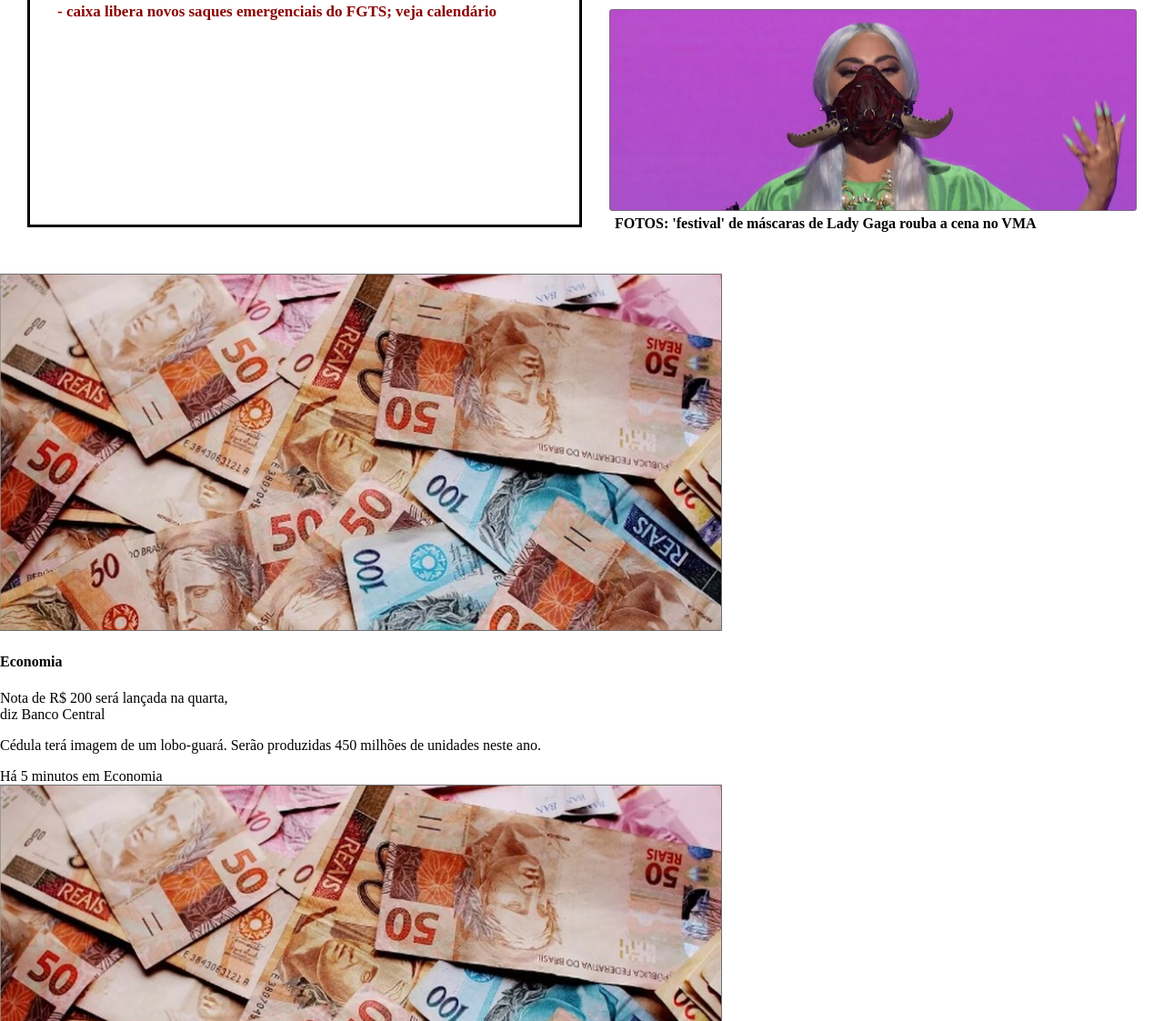
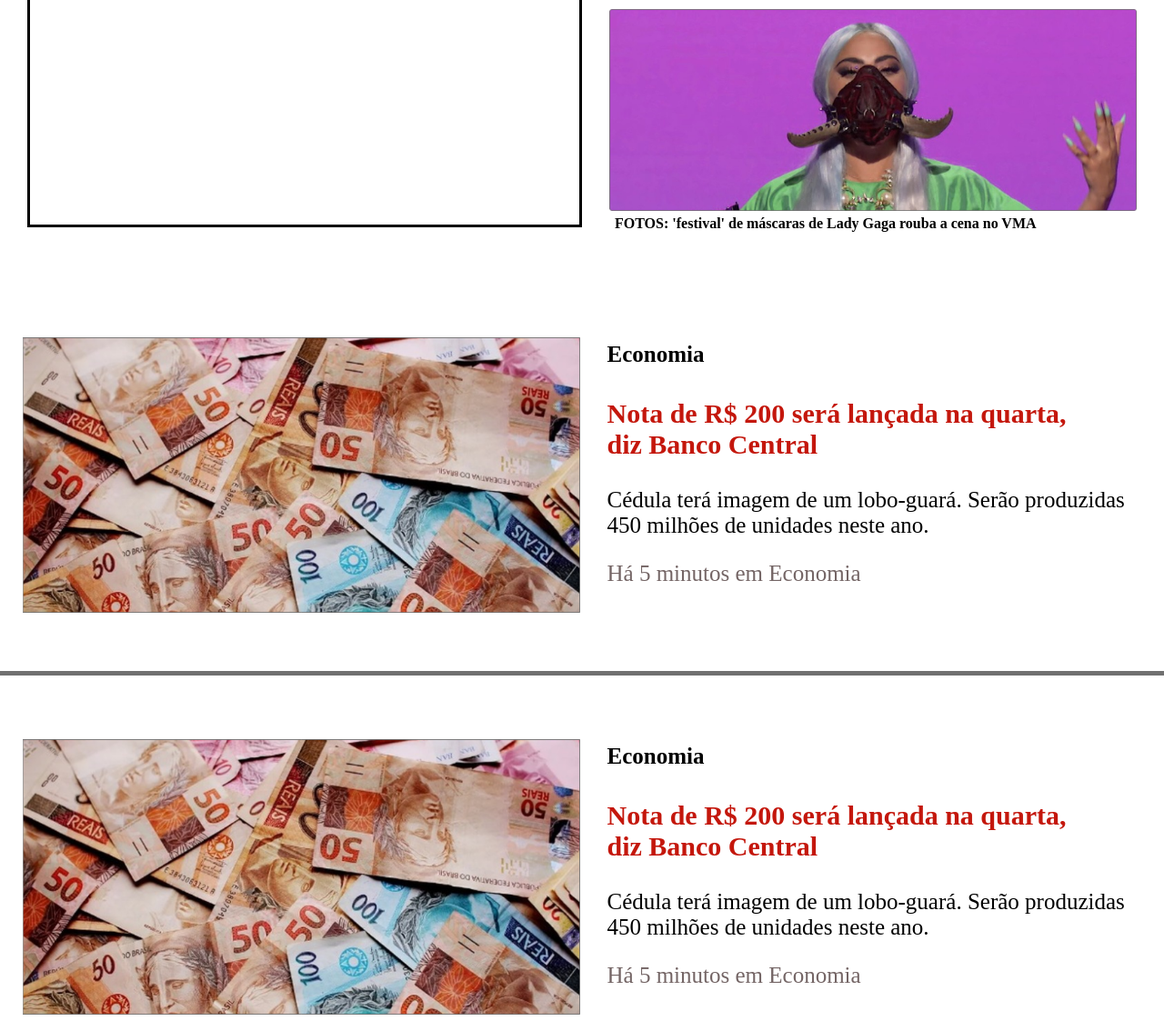
Before and after one commit to rogerxavier29/Primeiro-desafio-Front, a plain HTML site: page Layout/index.html in a window 1280 px wide. Shown: the part 553-1676 px from the top of the page at 91% size. Drawn offline with Linux system fonts and the light colour scheme.

Commit message:
Estilizacao da parte da economia
.noticias money: coloquei max-width 100% dei uma ajeitada na posicao margin e padding coloquei com display flex e (borda que irei ajeitar dps)

.img-money e .news-money: deixei ambas proporcionais flex 1 e de uma posicionada depois estilizei os textos de cada uma + span

```diff
--- a/Layout/css/style.css
+++ b/Layout/css/style.css
@@ -71,7 +71,7 @@ img {
   grid-area: noticia-fundo;
   display: grid;
   max-width: 100%;
-  min-width: 60px;
+  min-width: 80px;
   height: 500px;
   padding: 30px;
   margin-top: 30px;
@@ -82,7 +82,9 @@ img {
 .noticia-fundo p {
   margin-top: 150px;
   font-size: 35px;
+  line-height: 30px;
   font-weight: bold;
+  position: static;
   color: #8b0000;
 }
 .noticia-fundo span {
@@ -112,3 +114,33 @@ img {
   margin-left: 6px;
   font-weight: bold;
 }
+/* GRID money */
+.noticias-money {
+  max-width: 100%;
+  margin-top: 10px;
+  padding: 60px 0;
+  display: flex;
+  border-bottom: 5px solid #707070;
+}
+.img-money {
+  flex: 1;
+  max-width: 100%;
+  margin-left: 25px;
+}
+.news-money {
+  flex: 1;
+  margin-top: -28px;
+  margin-left: 30px;
+  font-size: 25px;
+}
+.txt-money {
+  color: #c4170c;
+  font-size: 30px;
+  font-weight: bold;
+}
+.txt-money2 {
+  font-size: 25px;
+}
+.news-money span {
+  color: #746565;
+}
```
